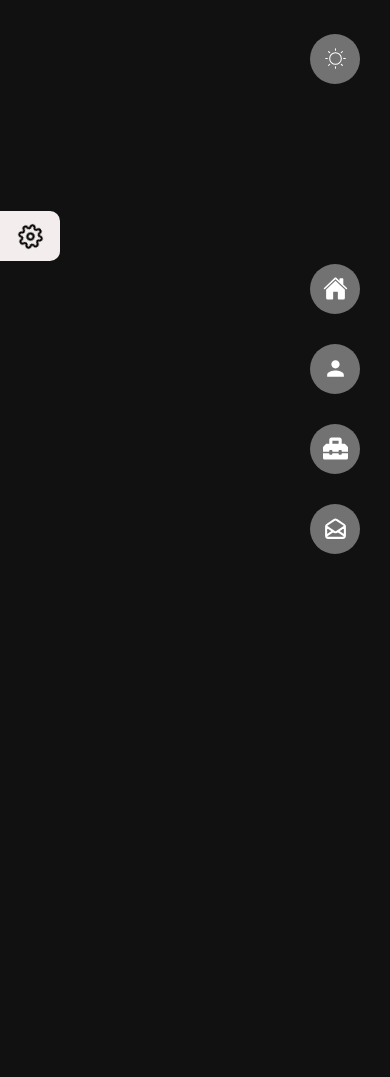
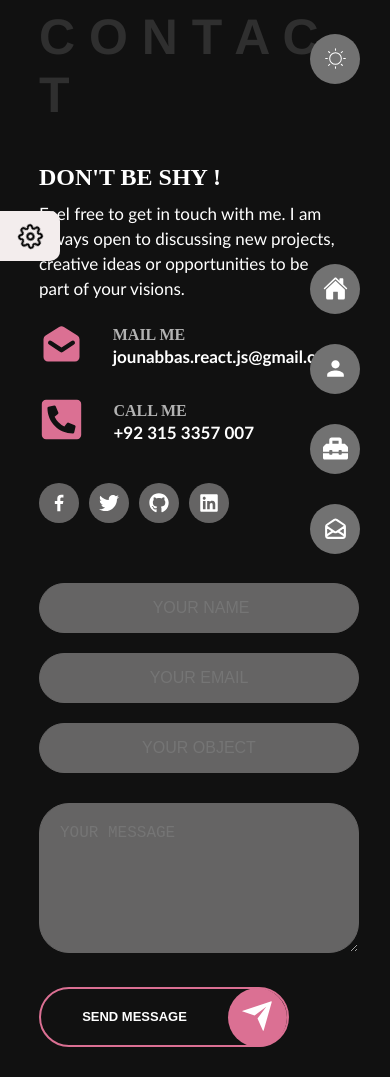
Before and after one commit to Jounabbas/My_Portfolio, a React (Create React App) app: page /contact in a window 390 px wide. Before the commit the page ends 844 px from the top, so only its background shows below. Built offline with nearby package versions, Linux system fonts and the light colour scheme.

Commit message:
required something change

```diff
--- a/src/App.css
+++ b/src/App.css
@@ -6,7 +6,10 @@
 body{
  opacity: 1;
 }
-
+#acquah:hover{
+  background-color: #55efc4;
+  transition: all .3s ease-in-out;
+}
 #acqua{
   background-color: #55efc4;
 }
@@ -19,7 +22,10 @@ body{
 #acquab{
   border:2px solid #55efc4;
 }
-
+#yellowh:hover{
+  background-color: #ffb400;
+  transition: all .3s ease-in-out;
+}
 #yellow{
   background-color: #ffb400;
 }
@@ -28,6 +34,10 @@ body{
 }
 #yellows{
  color: #ffb400;
+}
+#picoh:hover{
+  background-color: #fd79a8;
+  transition: all .3s ease-in-out;
 }
 #pico{
   background-color: #fd79a8;
@@ -38,6 +48,10 @@ body{
 #picos{
  color: #fd79a8;
 }
+#orangeh:hover{
+  background-color: #e17055;
+  transition: all .3s ease-in-out;
+}
 #orange{
   background-color: #e17055;
 }
@@ -46,6 +60,10 @@ body{
 }
 #oranges{
   color: #e17055;
+}
+#blueh:hover{
+  background-color: #0652DD;
+  transition: all .3s ease-in-out;
 }
 #blue{
   background-color: #0652DD;
@@ -56,6 +74,10 @@ body{
 #blues{
   color: #0652DD;
 }
+#roseh:hover{
+  background-color: #FDA7DF;
+  transition: all .3s ease-in-out;
+}
 #rose{
   background-color: #FDA7DF;
 }
@@ -64,6 +86,10 @@ body{
 }
 #roses{
   color: #FDA7DF;
+}
+#diskoh:hover{
+  background-color: #0fbcf9;
+  transition: all .3s ease-in-out;
 }
 #disko{
   background-color: #0fbcf9;
@@ -74,6 +100,10 @@ body{
 #diskos{
   color:#0fbcf9 ;
 }
+#redh:hover{
+  background-color: #f53b57;
+  transition: all .3s ease-in-out;
+}
 #red{
   background-color: #f53b57;
 }
@@ -82,6 +112,10 @@ body{
 }
 #reds{
   color: #f53b57;
+}
+#greenh:hover{
+  background-color: #05c46b;
+  transition: all .3s ease-in-out;
 }
 #green{
   background-color: #05c46b;
--- a/src/App.js
+++ b/src/App.js
@@ -7,6 +7,7 @@ import Home from './component/Home';
 import { useContext ,useEffect} from 'react';
 import { appcontext } from './context/context';
 import { Color_change } from './component/Color_change';
+import Contact from './component/Contact';
 
 function App() {
   const {mode}=useContext(appcontext)
@@ -26,6 +27,7 @@ function App() {
        <Color_change/>
         <Routes>
           <Route exact path='/' element={<Home/>}/>
+          <Route exact path='/contact' element={<Contact/>}/>
         </Routes>
       </Main>
    </div>
--- /dev/null
+++ b/src/component/Contact.js
@@ -0,0 +1,94 @@
+import React, { useContext } from 'react'
+import "../css_component/contact.css"
+import "../css_component/contact_responsive.css"
+import { appcontext } from '../context/context'
+import { HiMailOpen } from "react-icons/hi";
+import { FaPhoneSquareAlt } from "react-icons/fa";
+import { GrFacebookOption } from "react-icons/gr";
+import { FaTwitter } from "react-icons/fa";
+import { FaGithub } from "react-icons/fa6";
+import { FaLinkedin } from "react-icons/fa";
+import { RiSendPlaneFill } from "react-icons/ri";
+
+const Contact = () => {
+    const {color,mode}=useContext(appcontext)
+  return (
+    <div className='container'>
+        <div className='header'>
+            <h1 id={`${color}t`}>C O N T A C T</h1>
+        </div>
+
+        <div className='parent'>
+            <div className='item left' style={mode?{color:"white"}:{color:"black"}}>
+                <h2>DON'T BE SHY !</h2>
+                <p>Feel free to get in touch with me. I am always open to discussing new projects, creative ideas or opportunities to be part of your visions.</p>
+                <div className='icon_section'>
+                    <div className='icon_item mail_icon' id={`${color}s`}>
+                        <HiMailOpen />
+                    </div>
+                    <div className='icon_item'>
+                        <h4>MAIL ME</h4>
+                        <p>jounabbas.react.js@gmail.com</p>
+                    </div>
+                </div>
+                <div className='icon_section'>
+                    <div className='icon_item mail_icon' id={`${color}s`}>
+                        <FaPhoneSquareAlt />
+                    </div>
+                    <div className='icon_item'>
+                        <h4>CALL ME</h4>
+                        <p>+92 315 3357 007</p>
+                    </div>
+                </div>
+
+               <div className='footer_icon' >
+                    <span id={`${color}h`}><GrFacebookOption/></span>
+                    <span id={`${color}h`}><FaTwitter/></span>
+                    <span id={`${color}h`}><FaGithub/></span>
+                    <span id={`${color}h`}><FaLinkedin/></span>
+               </div>
+            </div>
+
+            <div className='item right'>
+                <div className='form_parent'>
+                    <div className='form_item'>
+                        <input type='text' placeholder=' YOUR NAME' style={mode?{}:{background:"white",color:"black"}}/>
+                    </div>
+                    <div className='form_item'>
+                        <input type='text' placeholder='YOUR EMAIL' style={mode?{}:{background:"white",color:"black"}}/>
+                    </div>
+                    <div className='form_item'>
+                        <input type='text' placeholder='YOUR OBJECT' style={mode?{}:{background:"white",color:"black"}}/>
+                    </div>
+                </div>
+
+                <div className='text_area'>
+                <textarea rows="6" placeholder='YOUR MESSAGE' style={mode?{}:{background:"white",color:"black"}}>
+
+                </textarea>
+                </div>
+                <div className="home_sec6" id='btn'>
+                <button id={`${color}b`} >
+            <span
+              className="text"
+              style={mode ? { color: "white" } : { color: "black" }}
+            >
+              SEND MESSAGE
+            </span>{" "}
+            <span
+              className="span"
+              id={color}
+              style={mode ? { color: "white" } : { color: "white" }}
+            >
+              <RiSendPlaneFill className="ico" />
+            </span>{" "}
+            <span className="hover_effect" id={color}></span>{" "}
+          </button>
+            </div>
+        </div>
+        </div>
+    </div>
+  )
+}
+
+export default Contact
--- a/src/component/Home.js
+++ b/src/component/Home.js
@@ -2,14 +2,13 @@ import React, { useContext, useState } from "react";
 import { useNavigate } from "react-router-dom";
 import { appcontext } from "../context/context";
 import "../css_component/home.css";
-import "../css_component/responsive.css"
-import img from "../.png"
+import "../css_component/home_responsive.css"
 import { GrFormNextLink } from "react-icons/gr";
 
 const Home = () => {
   const navigate = useNavigate();
-  const { mode, color, setcolor } = useContext(appcontext);
-  const [setting, setsettig] = useState(true);
+  const { mode, color } = useContext(appcontext);
+  const [setting] = useState(true);
   console.log(setting);
   return (
     <div className="home_sec1">
@@ -18,7 +17,7 @@ const Home = () => {
 
         </div>
         <div className="home_sec4">
-          <img src="https://tunis-next.netlify.app/assets/img/dark.jpg" />
+          <img src="https://tunis-next.netlify.app/assets/img/dark.jpg" alt="..." />
         </div>
       </div>
 
--- /dev/null
+++ b/src/css_component/contact.css
@@ -0,0 +1,172 @@
+*{
+    padding: 0%;
+    margin: 0%;
+    box-sizing: border-box;
+}
+.container{
+    width: 70%;
+    margin-left: 15%;
+    height: 100vh;
+
+}
+.header{
+    width: 100%;
+    display: flex;
+    justify-content: center;
+    align-items: center;
+    margin-top: 20vh;
+}
+.header h1{
+    color:#2f2f2f ;
+    font-size: 80px;
+    font-weight: bolder;
+    font-family: 'Franklin Gothic Medium', 'Arial Narrow', Arial, sans-serif;
+
+}
+.header h1:hover{
+    -webkit-text-stroke: 3px palevioletred;
+}
+.parent{
+
+    display: grid;
+    grid-template-columns: 1fr 2fr;
+    margin-top: 60px;
+    column-gap: 60px;
+    color: white;
+}
+.item{
+
+}
+.left{
+    padding-right: 20px;
+}
+.left h2{
+    font-weight: bold;
+}
+.left p{
+    margin-top: 25px;
+    font-size: 17px;
+    line-height: 25px;
+    font-weight: 400;
+    font-family: 'Gill Sans', 'Gill Sans MT', Calibri, 'Trebuchet MS', sans-serif;
+}
+.icon_section{
+    display: grid;
+    width: 100%;
+
+    margin-top: 20px;
+    grid-template-columns: 1fr 3.5fr;
+    column-gap: 10px;
+
+}
+.icon_item{
+
+    cursor: pointer;
+}
+
+.mail_icon{
+
+    font-size: 45px;
+    color: palevioletred;
+
+}
+.icon_item h4{
+    color: rgb(178, 178, 178);
+    margin-top: 5px;
+}
+.icon_item p{
+    margin-top: 0px;
+    font-weight: bold;
+}
+.footer_icon{
+    width: 70%;
+    display: grid;
+    margin-top: 30px;
+    grid-template-columns: 1fr 1fr 1fr 1fr 1fr;
+    column-gap: 10px;
+}
+.footer_icon span{
+    display: flex;
+    color: white;
+    justify-content: center;
+    align-items: center;
+    font-size: 20px;
+    width: 40px;
+    height: 40px;
+    transition: all .3s ease-in-out;
+   border-radius: 50%;
+   cursor: pointer;
+   background-color: #656464;
+}
+.footer_icon span:hover{
+    background-color: palevioletred;
+    transition: all .3s ease-in-out;
+}
+.form_parent{
+    display: grid;
+    grid-template-columns: 1fr 1fr 1fr;
+    column-gap: 40px;
+}
+.form_item{
+
+}
+.form_item input{
+    font-size: 16px;
+    color: #bfbdbd;
+    text-align: center;
+    border: 1px solid #656464;
+    width: 100%;
+    background-color:#656464 ;
+    height: 50px;
+    border-radius: 50px;
+}
+.text_area{
+    width: 100%;
+    margin-top: 30px;
+}
+.text_area textarea{
+    width: 100%;
+    border-radius: 30px;
+    color: #bfbdbd;
+    border: 1px solid #656464;
+    background-color:#656464 ;
+    padding: 20px ;
+    font-size: 16PX;
+}
+#btn{
+    margin-top: 0px;
+    margin-left: 0px;
+    margin-bottom: 30px;
+}
+
+
+
+
+#acquat:hover{
+    -webkit-text-stroke: 3px #55efc4;
+}
+#yellowt:hover{
+    -webkit-text-stroke: 3px #daa520;
+}
+
+#picot:hover{
+    -webkit-text-stroke: 3px #fd79a8;
+}
+#oranget:hover{
+    -webkit-text-stroke: 3px #e17055;
+}
+#bluet:hover{
+    -webkit-text-stroke: 3px #0652DD;
+}
+#roset:hover{
+    -webkit-text-stroke: 3px #FDA7DF;
+}
+#diskot:hover{
+    -webkit-text-stroke: 3px #0fbcf9;
+}
+#redt:hover{
+    -webkit-text-stroke: 3px #f53b57;
+}
+#greent:hover{
+    -webkit-text-stroke: 3px #05c46b;
+}
--- /dev/null
+++ b/src/css_component/contact_responsive.css
@@ -0,0 +1,75 @@
+*{
+    margin: 0%;
+    padding: 0;
+    box-sizing: border-box;
+}
+@media screen and (max-width: 1325px) {
+    .container{
+        width: 80%;
+        margin-left: 10%;
+
+    }
+}
+@media screen and (max-width: 1125px) {
+    .container{
+        width: 90%;
+        margin-left: 5%;
+    }
+}
+@media screen and (max-width: 980px) {
+    .header{
+        margin-top: 1vh;
+    }
+    .header h1{
+        font-size: 70px;
+    }
+    .container{
+        width: 70%;
+        margin-left: 15%;
+    }
+    .parent{
+        grid-template-columns: 1fr;
+    }
+    .left{
+        margin-top: -20px;
+        margin-bottom: 40px;
+    }
+    .left p{
+        margin-top: 10px;
+    }
+}
+
+@media screen and (max-width: 690px) {
+    .container{
+        width: 80%;
+        margin-left: 10%;
+    }
+}
+@media screen and (max-width: 630px) {
+    .icon_item p{
+        margin-top: 0;
+    }
+    .header h1{
+        font-size: 60px;
+    }
+    .form_parent{
+        grid-template-columns: 1fr;
+    }
+    .form_item input{
+        margin-top: 20px;
+    }
+}
+@media screen and (max-width: 500px) {
+    .header h1{
+        font-size: 50px;
+    }
+}
+@media screen and (max-width: 370px) {
+    .header h1{
+        font-size: 40px;
+    }
+    .container{
+        width: 90%;
+        margin-left: 5%;
+    }
+}
--- a/src/css_component/home.css
+++ b/src/css_component/home.css
@@ -29,7 +29,6 @@
     width: 70%;
     /* margin-left: -300px; */
     border-radius: 50px;
-
 
 }
 .home_sec4 img{
@@ -105,6 +104,7 @@
     background: none;
     border-radius: 50px;
     border: 2px solid palevioletred;
+    border: 2px solid palevioletredc;
     font-weight: bold;
     cursor: pointer;
     position: relative;
--- a/src/css_component/responsive.css
+++ b/src/css_component/home_responsive.css
@@ -101,11 +101,4 @@
     .home_sec6{
         width: 320px;
     }
-    .home_sec4{
-        height: 200px;
-    }
-    .home_sec4 img{
-        height: 200px;
-        width: 200px;
-    }
 }
```
Also changed, not shown: src/IMAGES/_con-removebg-preview.png (added), src/IMAGES/_con__1_-removebg-preview.png (added).
